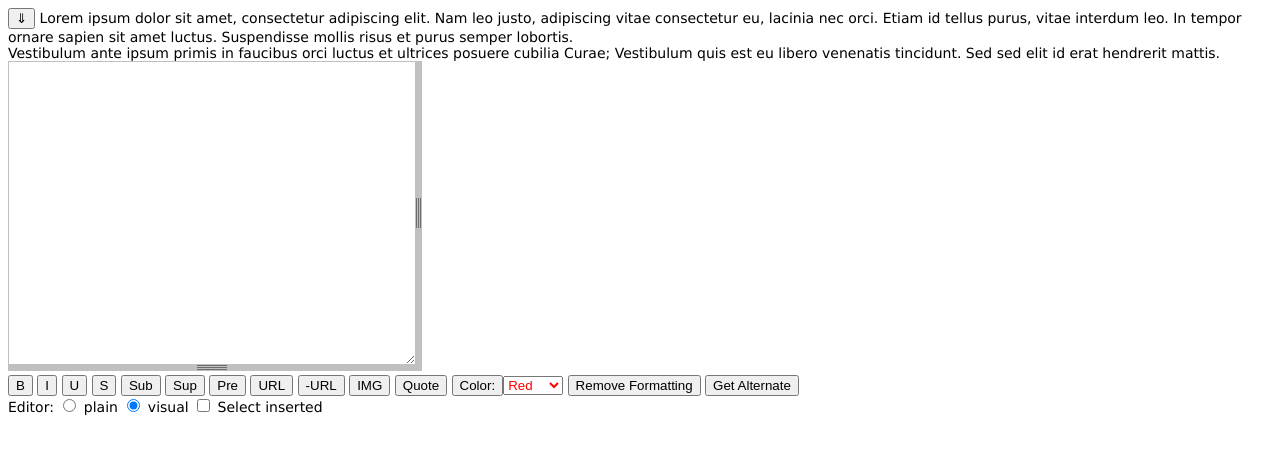
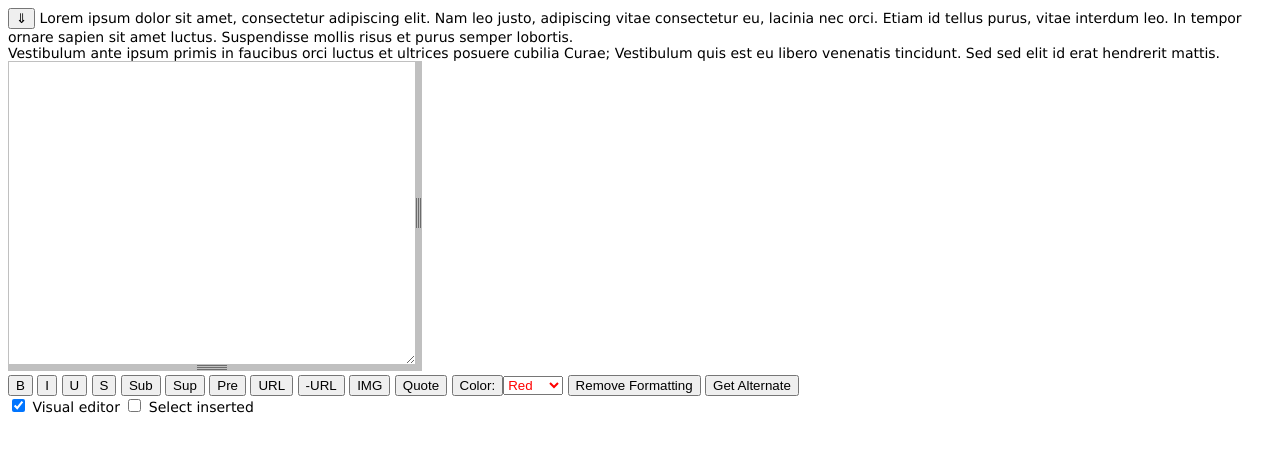
Before and after one commit to Infocatcher/BBCode_Editor, a plain HTML site: page editor.html in a window 1280 px wide. Drawn offline with Linux system fonts and the light colour scheme.

Commit message:
Use checkbox to switch editor mode

```diff
--- a/editor.html
+++ b/editor.html
@@ -102,18 +102,11 @@ tincidunt. Sed sed elit id erat hendrerit mattis.
 			<button onclick="alert(editor.we.active ? editor.we.getBBCode() : editor.we.getHTML());">Get Alternate</button>
 		</div>
 		<div id="settings" class="forJsEnabled">
-			Editor:
-			<label for="editor-mode-plain">
-				<input name="editor-mode" value="plain" id="editor-mode-plain" type="radio"
-					 onclick="editor.toggle(document.getElementById('editor-mode-visual').checked);" />
-				plain
+			<label for="editor-isVisual">
+				<input value="plain" id="editor-isVisual" type="checkbox"
+					 onclick="editor.toggle(this.checked);" />
+				Visual editor
 			</label>
-			<label for="editor-mode-visual">
-				<input name="editor-mode" value="visual" id="editor-mode-visual" type="radio"
-					onclick="editor.toggle(document.getElementById('editor-mode-visual').checked);" />
-				visual
-			</label>
-
 			<label for="selectInserted">
 				<input id="selectInserted" type="checkbox"
 					onclick="editor.selectInserted = this.checked; editor.focus();" />
@@ -126,8 +119,8 @@ tincidunt. Sed sed elit id erat hendrerit mattis.
 		var editor = new Editor("ta", {
 			selectInserted: document.getElementById("selectInserted").checked,
 			//language: "ru",
-			onToggle: function(visualMode) {
-				document.getElementById(visualMode ? "editor-mode-visual" : "editor-mode-plain").checked = true;
+			onToggle: function(isVisual) {
+				document.getElementById("editor-isVisual").checked = isVisual;
 			},
 			smileys: {
 				// "relative/path/to/image.png": [":)", ":-)", ...]
--- a/editor.js
+++ b/editor.js
@@ -9,7 +9,7 @@
 // Usage:
 //	var editor = new Editor("textareaId", {
 //		selectInserted: true,
-//		onToggle: function(visualMode) {
+//		onToggle: function(isVisual) {
 //			// Show current mode
 //		}
 //	});
```
